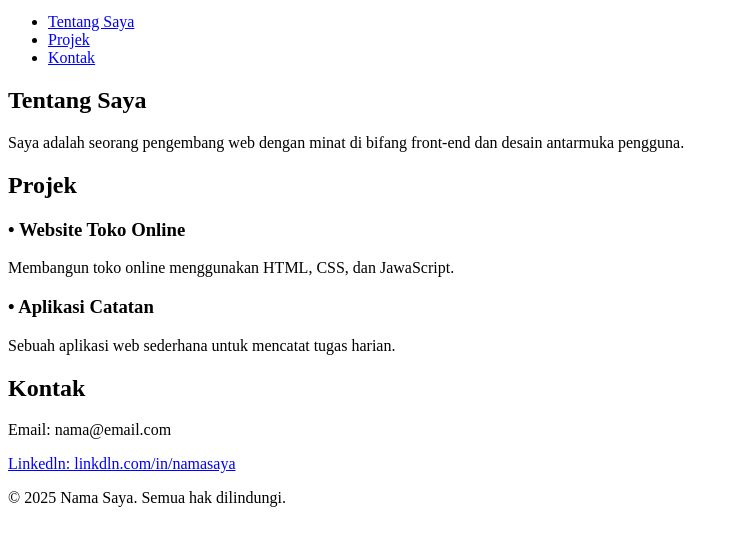
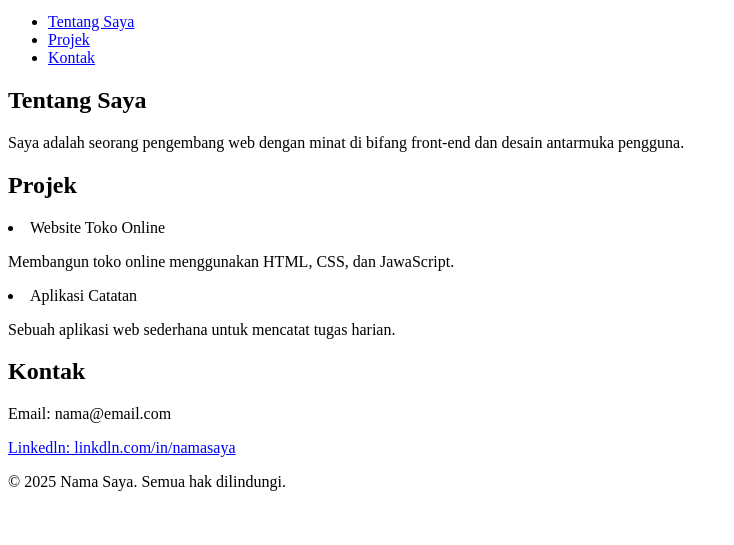
Before and after one commit to matcha20a/Pertemuan2, a plain HTML site: page index.html in a window 1280 px wide. Shown: the part 101-646 px from the top of the page, without its empty margins (0-734 px from the left). Drawn offline with Linux system fonts and the light colour scheme.

Commit message:
Update index.html

```diff
--- a/index.html
+++ b/index.html
@@ -16,9 +16,9 @@
     <h2>Tentang Saya</h2>
     <p>Saya adalah seorang pengembang web dengan minat di bifang front-end dan desain antarmuka pengguna.</p>
     <h2>Projek</h2>
-    <h3>&bull; Website Toko Online</h3>
+    <li>Website Toko Online</li>
     <p>Membangun toko online menggunakan HTML, CSS, dan JawaScript.</p>
-    <h3>&bull; Aplikasi Catatan</h3>
+    <li>Aplikasi Catatan</li>
     <p>Sebuah aplikasi web sederhana untuk mencatat tugas harian.</p>
     <h2>Kontak</h2>
     <p>Email: nama@email.com</p>
```
